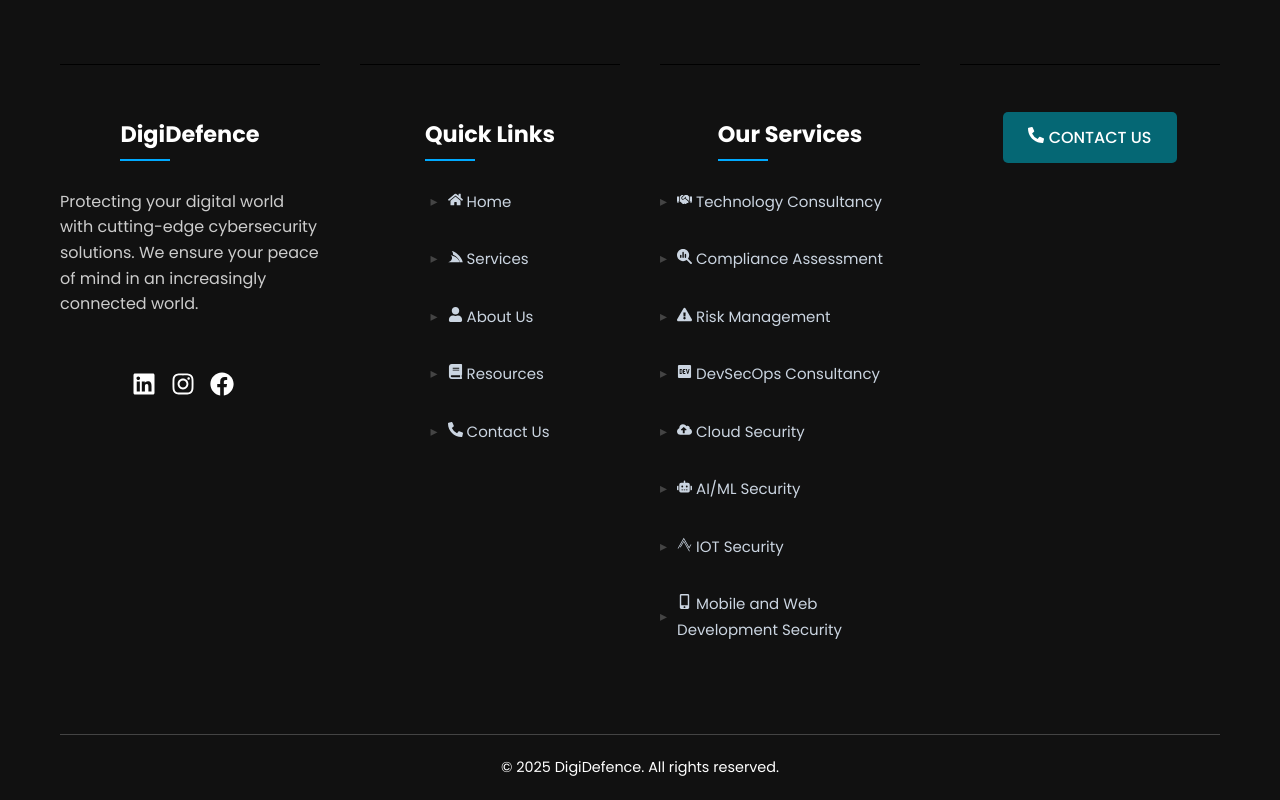
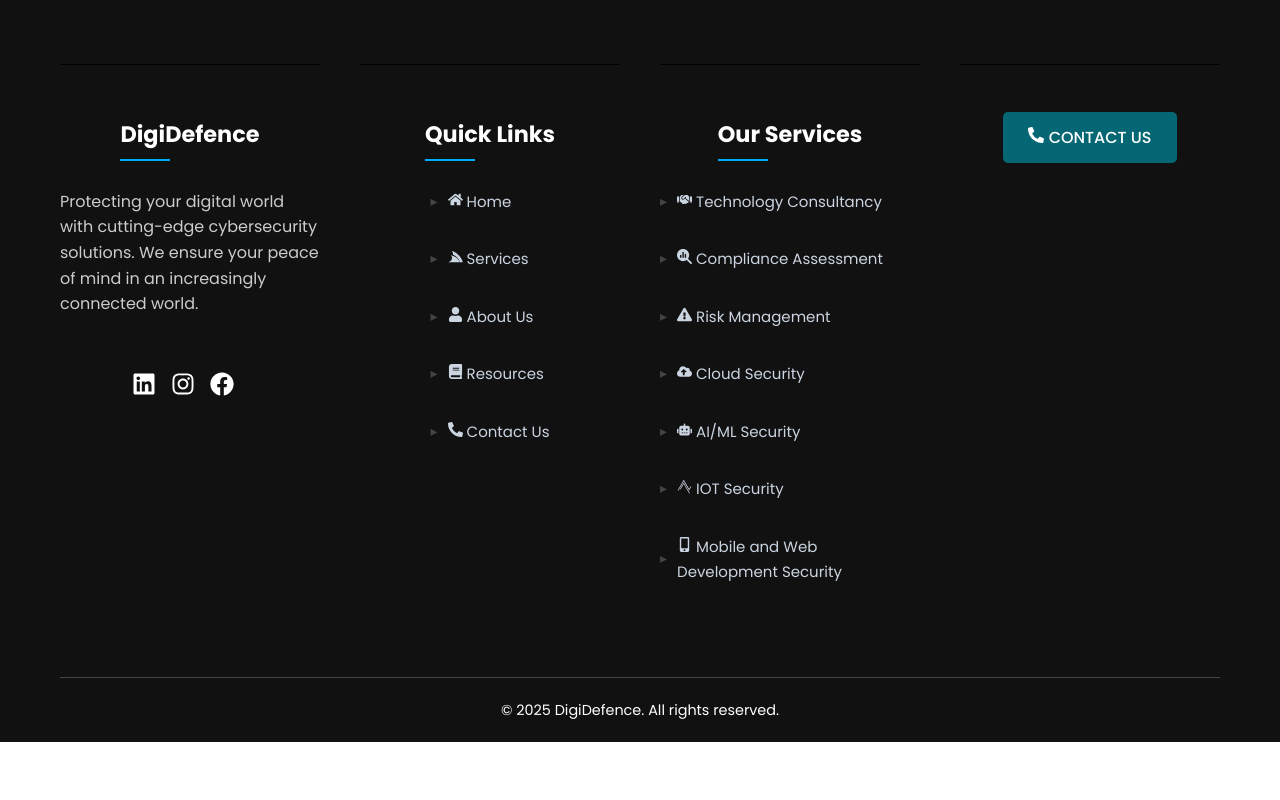
Before and after one commit to shreyas-urankar/Cyber-Protect-Project, a React (Create React App) app: page / in a window 1280 px wide. Shown: the part 4940-5740 px from the top of the page. After the commit the page ends 5682 px from the top, so only its background shows below. Built offline with nearby package versions, Linux system fonts and the light colour scheme; a web font is replaced by a local one.

Commit message:
Removed unnecessary pages

```diff
--- a/src/components/Footer.js
+++ b/src/components/Footer.js
@@ -129,11 +129,6 @@ const Footer = () => {
               </Link>
             </li>
             <li>
-              <Link to="/devsecops" onClick={handleNavigation("/devsecops")}>
-                <FaDev /> DevSecOps Consultancy
-              </Link>
-            </li>
-            <li>
               <Link
                 to="/cloud-security"
                 onClick={handleNavigation("/cloudsecurity")}
--- a/src/components/Navbar.js
+++ b/src/components/Navbar.js
@@ -134,9 +134,6 @@ const Navbar = () => {
                 <Link to="/risk-management">Risk Management</Link>
               </li>
               <li>
-                <Link to="">DevSecOps Consultancy</Link>
-              </li>
-              <li>
                 <Link to="/cloudsecurity">Cloud Security</Link>
               </li>
               <li>
```
